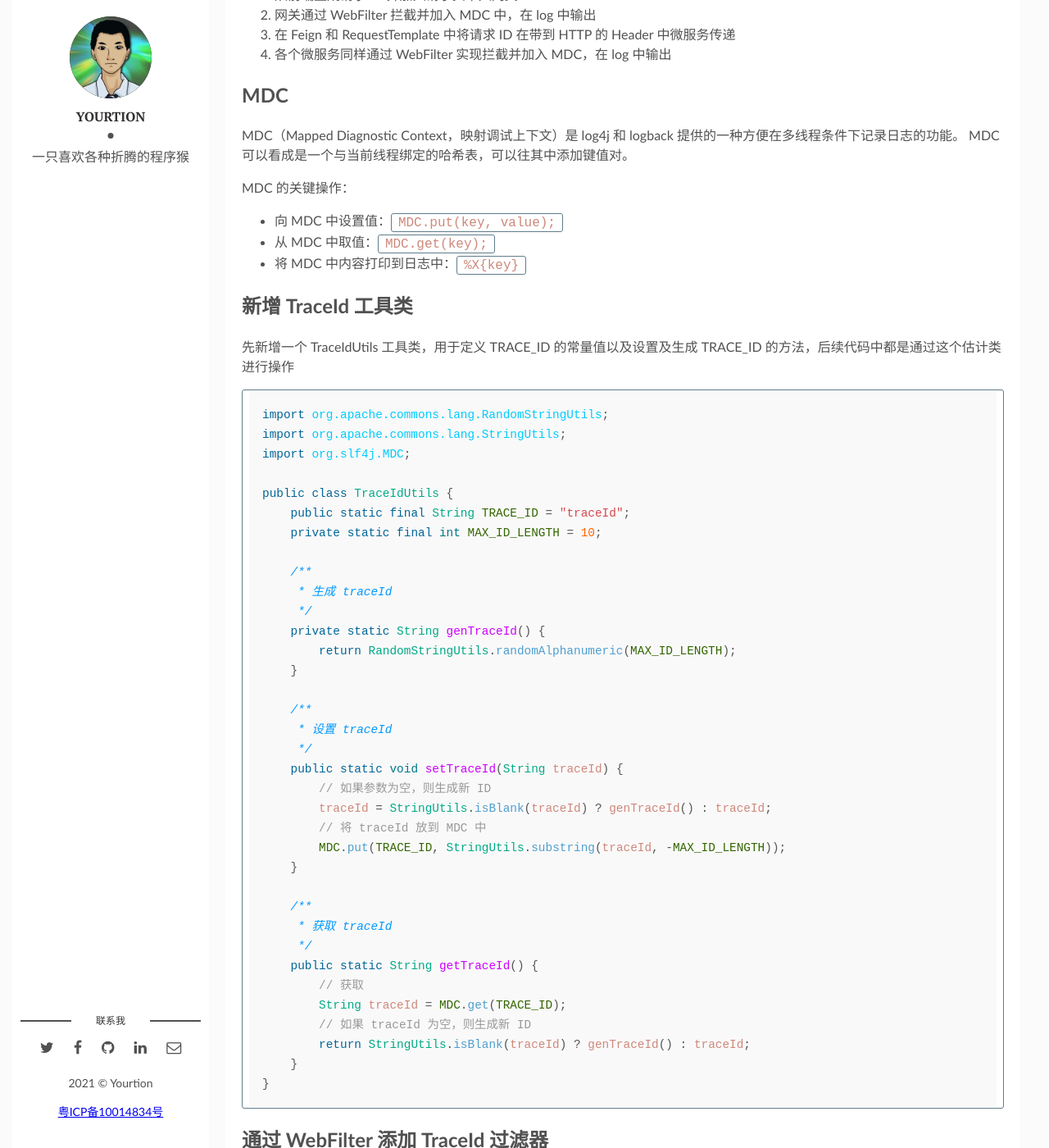
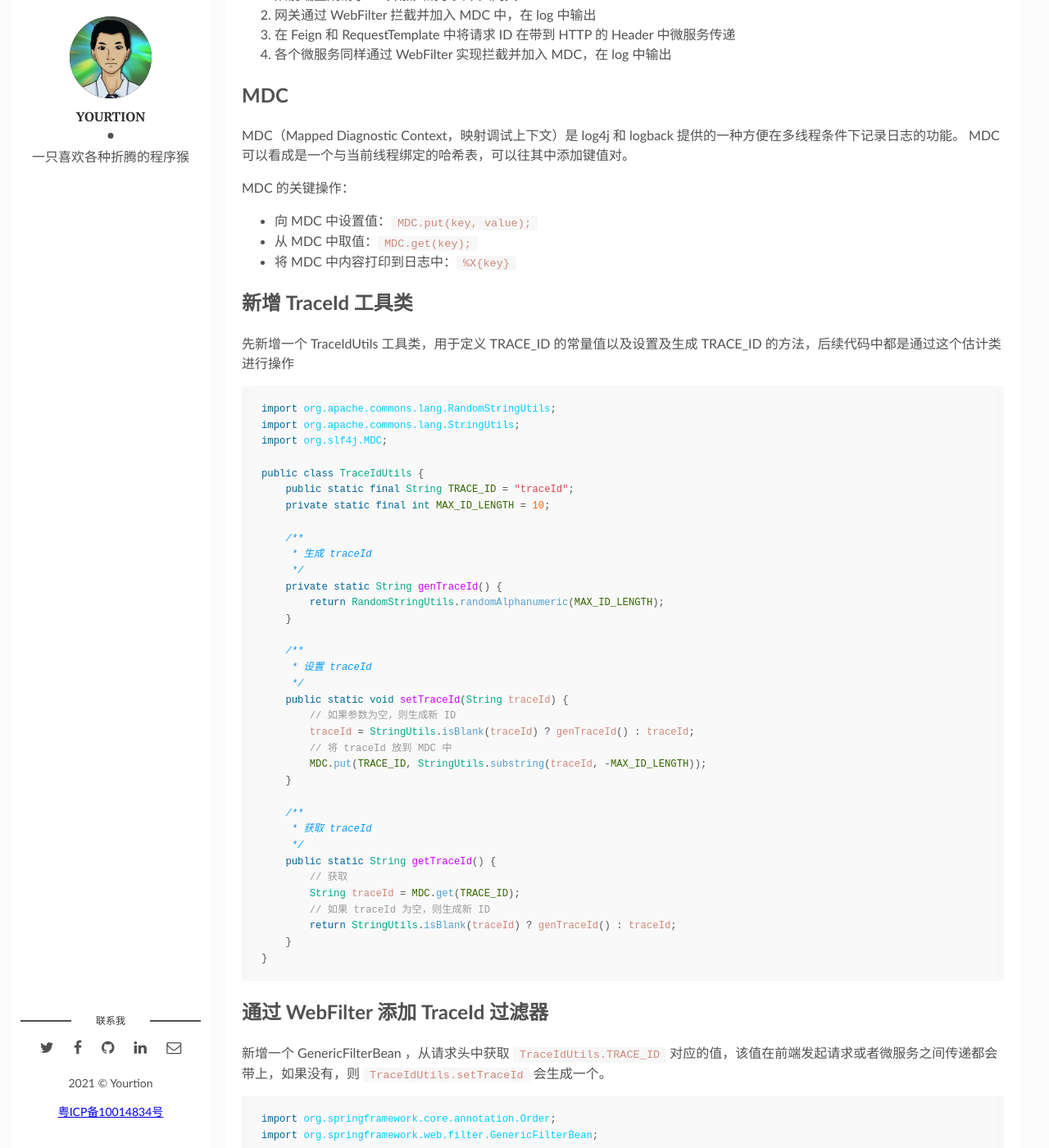
Before and after one commit to yourtion/yourtion.github.io, a Jekyll site: the page built from _posts/2021/01/2021-01-15-microservice-simple-distributed-log-tracing.md, in a window 1280 px wide and 1400 px high, scrolled down 346 px. Shown: the whole window at 82% size. Built offline with Jekyll 4.4.1, drawn with Linux system fonts in a browser that asks for light colours.

Commit message:
fix: update code style

```diff
--- a/_sass/_syntax.scss
+++ b/_sass/_syntax.scss
@@ -1,5 +1,5 @@
 .highlight {background-color: #faf9f9; border-radius: 3px; margin: 0;}
-.highlighter-rouge {color: #ce887b; font-weight: 400; border: 1px solid #607D8B; border-radius: 3px; padding: 0.1rem 0.5rem;}
+.highlighter-rouge {color: #ce887b; font-weight: 400; padding: 0.1rem 0.5rem; font-size: 85%; line-height: 1.45; background-color: #f7f7f7; border-radius: 3px;}
 .highlight .hll { background-color: #ffc; }
 .highlight .c { color: #999; } /* Comment */
 .highlight .err { color: #a00; background-color: #faa; } /* Error */
```
Also changed, not shown: _posts/2021/01/2021-01-15-microservice-simple-distributed-log-tracing.md (+1 -1 lines).
